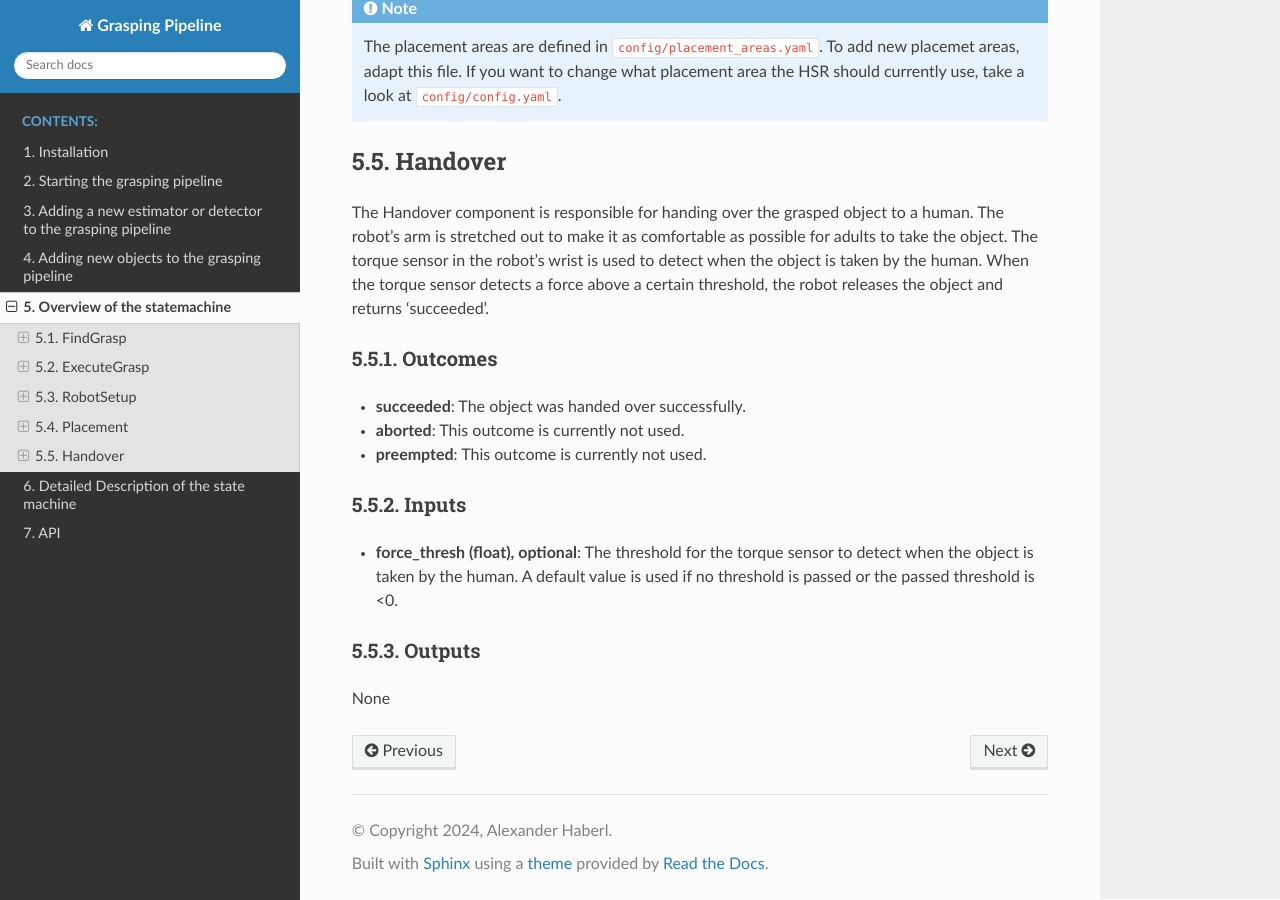
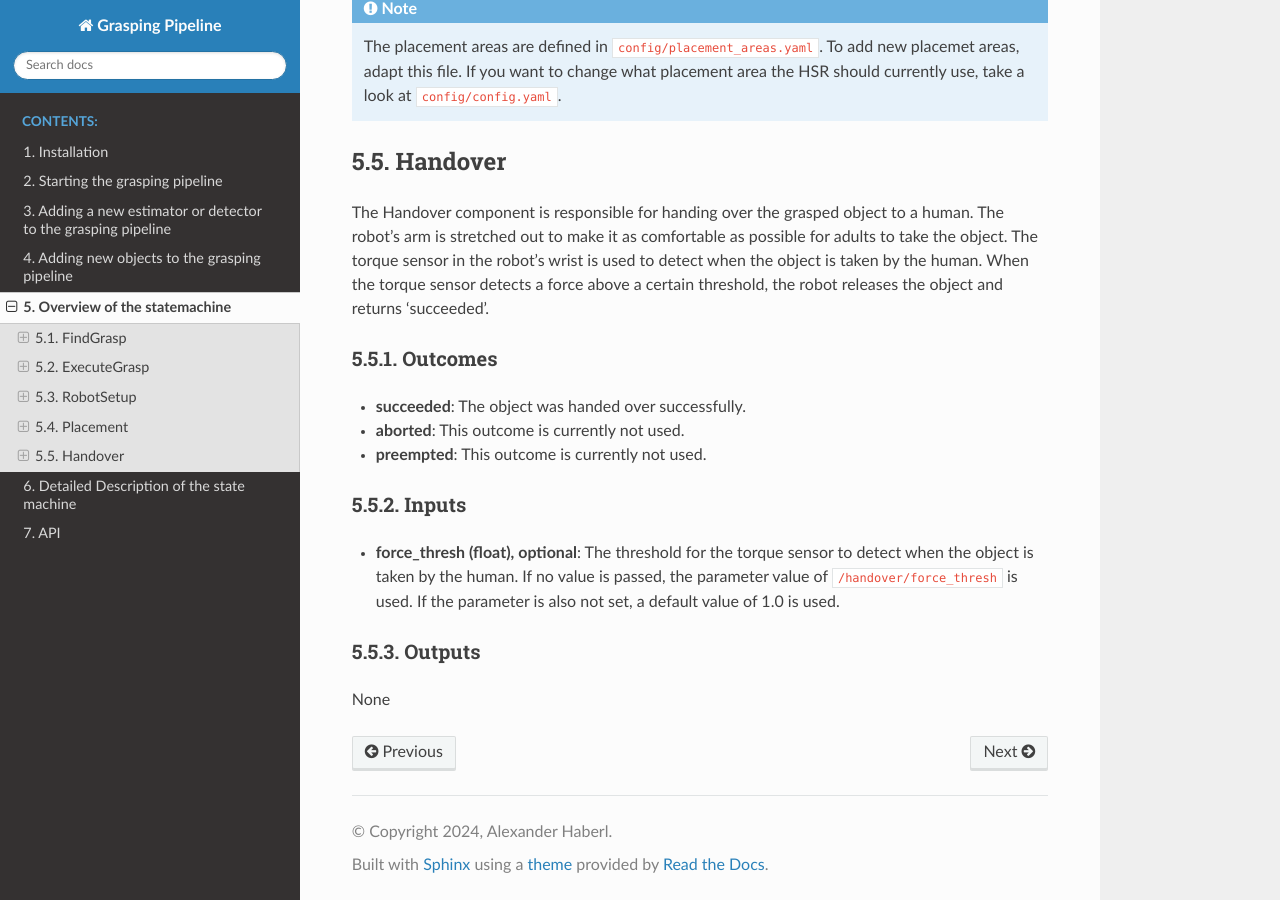
Before and after one commit to v4r-tuwien/grasping_pipeline, a Sphinx documentation site: the page built from docs/source/overview_state_machine.rst, in a window 1280 px wide and 900 px high, scrolled down 5050 px. Built offline with Sphinx 7.4.7 and the Read the Docs theme 3.1.0, drawn with Linux system fonts in a browser that asks for light colours.

Commit message:
Added a force threshold for the handover

```diff
--- a/docs/source/overview_state_machine.rst
+++ b/docs/source/overview_state_machine.rst
@@ -155,7 +155,7 @@ Outcomes
 
 Inputs
 ------
-* **force_thresh (float), optional**: The threshold for the torque sensor to detect when the object is taken by the human. A default value is used if no threshold is passed or the passed threshold is <0.
+* **force_thresh (float), optional**: The threshold for the torque sensor to detect when the object is taken by the human. If no value is passed, the parameter value of ``/handover/force_thresh`` is used. If the parameter is also not set, a default value of 1.0 is used.
 
 Outputs
 -------
```
Also changed, not shown: 1 other file.
